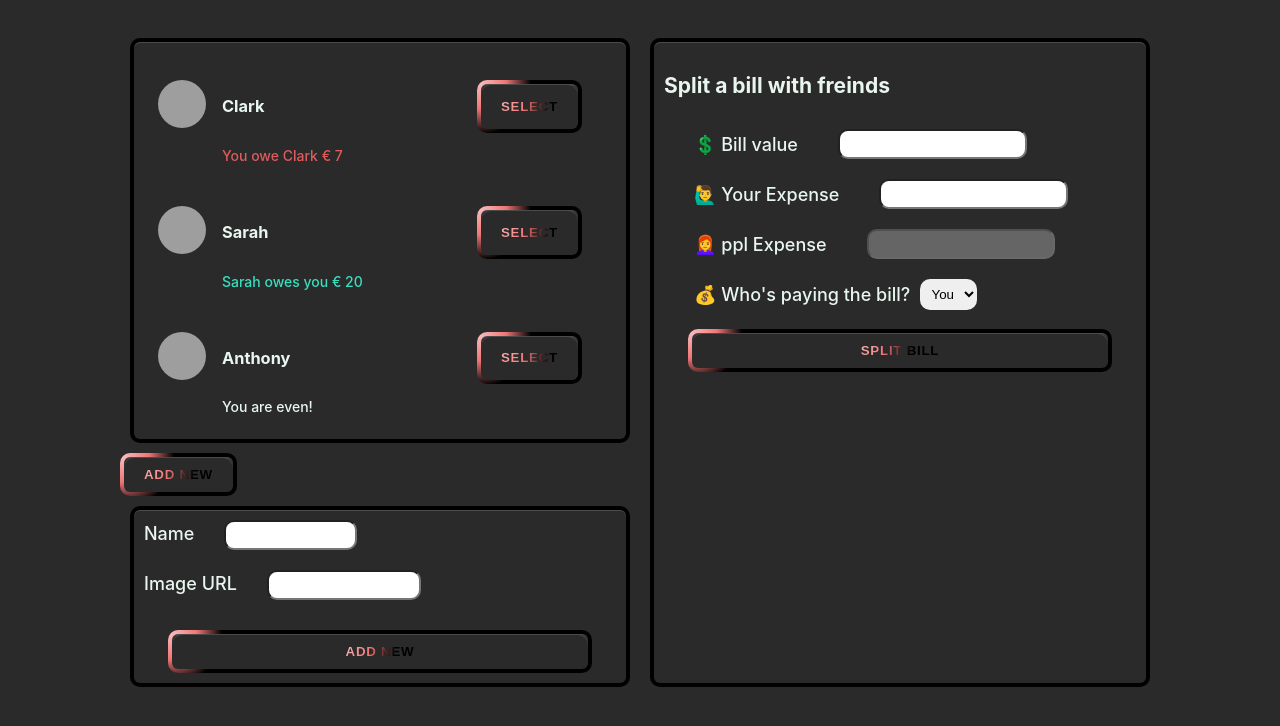
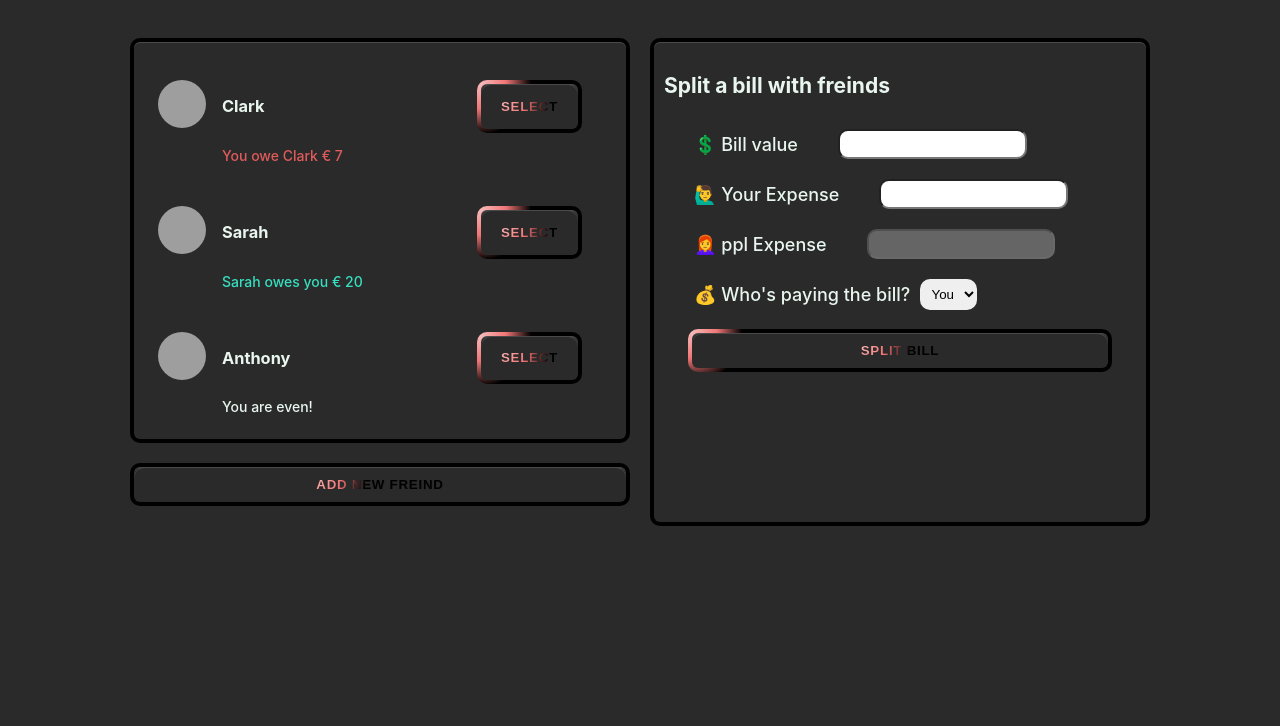
Before and after one commit to LeilanNaeimi/DivvyUp, a React (Vite) app: page / in a window 1280 px wide. Shown: the top 726 px of the page. Built offline with nearby package versions, Linux system fonts and the light colour scheme; grey boxes are pictures that could not be loaded.

Commit message:
done add new freind dropdown

```diff
--- a/src/App.jsx
+++ b/src/App.jsx
@@ -23,14 +23,19 @@ const initialFriends = [
 ];
 
 export default function App() {
+  const [showAddFreind, setShowAddFreind] = useState(false);
+
+  function handleShowAddFreind() {
+    setShowAddFreind(!showAddFreind);
+  }
+
   return (
     <div className="app">
       <div className="left">
-        <Peoples />
-        <button>
-          <span>Add New</span>
+        <Peoples /> {showAddFreind && <AddFreind />}
+        <button className="addnew" onClick={handleShowAddFreind}>
+          <span>{showAddFreind == false ? "Add New Freind" : "Close"}</span>
         </button>
-        <AddNewPeople />
       </div>
       <Split />
       <ButtonUI />
@@ -83,7 +88,7 @@ function People({ ppl }) {
   );
 }
 
-function AddNewPeople() {
+function AddFreind({ showAddFreind }) {
   return (
     <form className="addnew">
       <div className="addnew-input-group">
@@ -95,7 +100,7 @@ function AddNewPeople() {
         <input type="text" id="img" />
       </div>
       <button>
-        <span>Add New</span>
+        <span>Add Freind</span>
       </button>
     </form>
   );
--- a/src/ButtonUI.jsx
+++ b/src/ButtonUI.jsx
@@ -1,6 +1,6 @@
 import React, { useEffect, useState } from "react";
 
-export default function ButtonUI() {
+export default function ButtonUI({ onClick }) {
   const [pointer, setPointer] = useState({ x: 0, y: 0 });
 
   const syncPointer = ({ clientX, clientY }) => {
```
